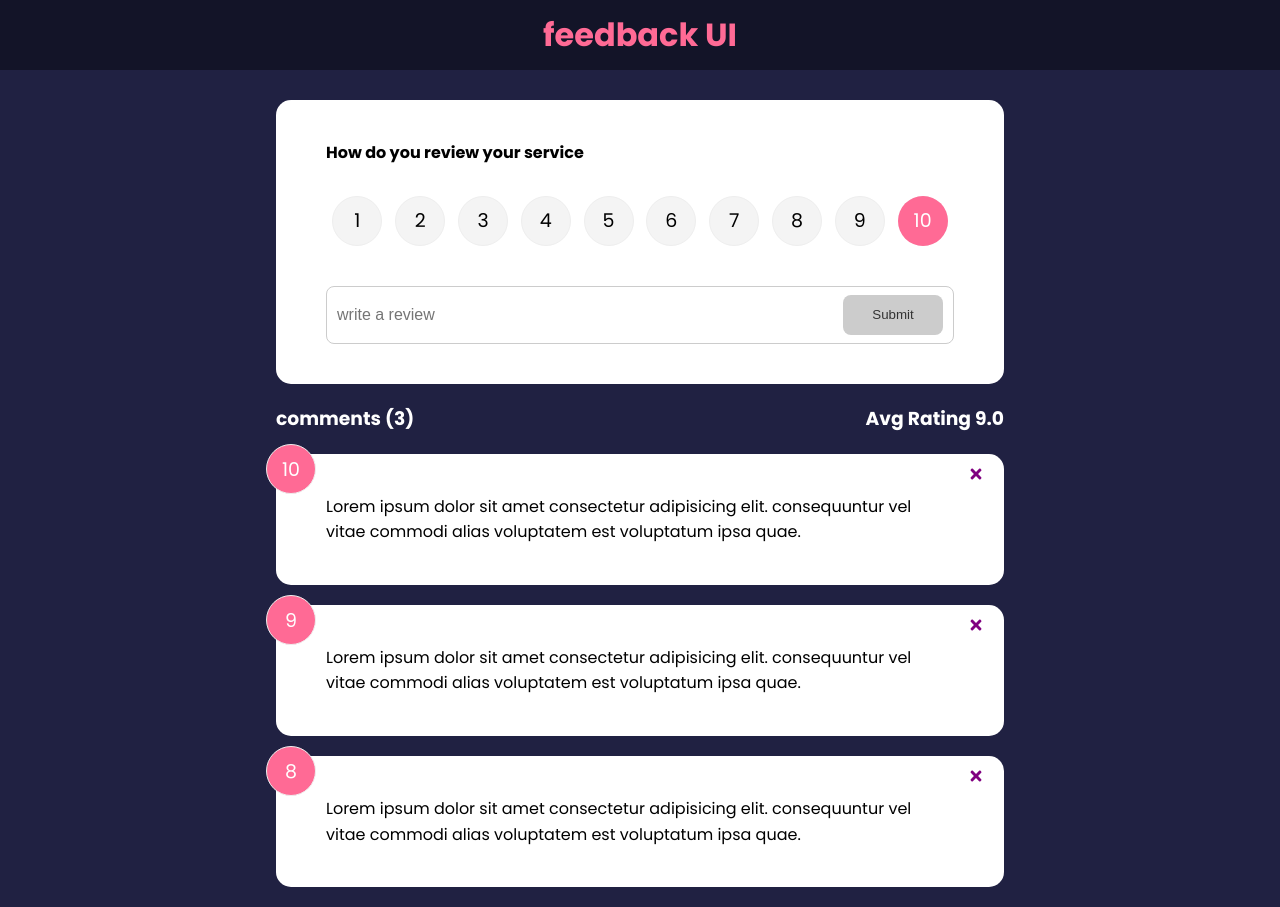
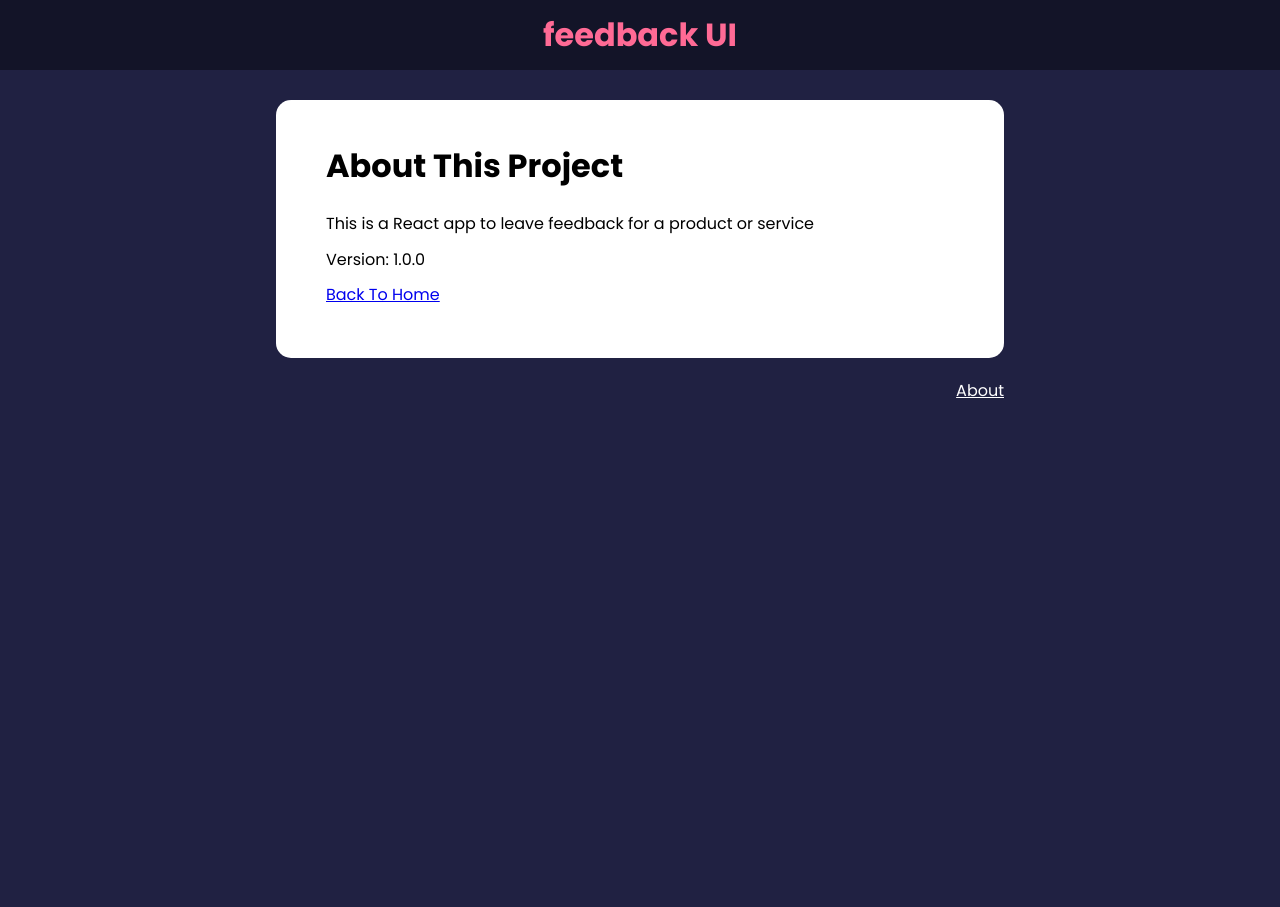
Before and after one commit to jawale204/learn-react, a React (Create React App) app: page /about in a window 1280 px wide. After the commit the page ends 800 px from the top, so only its background shows below. Built offline with nearby package versions, Linux system fonts and the light colour scheme.

Commit message:
about route added 5-26

```diff
--- a/package.json
+++ b/package.json
@@ -10,6 +10,7 @@
     "react": "^18.0.0",
     "react-dom": "^18.0.0",
     "react-icons": "^4.3.1",
+    "react-router-dom": "^6.3.0",
     "react-scripts": "5.0.0",
     "uuid": "^8.3.2",
     "web-vitals": "^2.1.4"
--- a/src/App.js
+++ b/src/App.js
@@ -5,6 +5,10 @@
 import FeedbackStats from "./components/FeedbackStats";
 import FeedbackForm from "./components/FeedbackForm";
 import { v4 as uuid4 } from "uuid";
+import { BrowserRouter, Route, Router, Routes } from "react-router-dom";
+import About from "./pages/About";
+import AboutLink from "./components/AboutLink";
+
 function App() {
   const [feedbacks, setFeedbacks] = useState(FeedbackItemList);
 
@@ -24,12 +28,26 @@
     <>
       <Header text="feedback UI" />
       <div className="container">
+        <BrowserRouter>
+          <Routes>
+            <Route
+              exact
+              path="/"
+              element={
+                <>
                   <FeedbackForm handleSubmit={handleSubmit} />
                   <FeedbackStats feedbacks={feedbacks} />
                   <FeedbackList
                     feedbacks={feedbacks}
                     handleDelete={handleDelete}
                   ></FeedbackList>
+                </>
+              }
+            ></Route>
+            <Route path="/about" element={<About />}></Route>
+          </Routes>
+          <AboutLink />
+        </BrowserRouter>
       </div>
     </>
   );
--- /dev/null
+++ b/src/components/AboutLink.jsx
@@ -0,0 +1,12 @@
+import React from "react";
+import { Link } from "react-router-dom";
+
+function AboutLink() {
+  return (
+    <div className="about-link">
+      <Link to="/about">About</Link>
+    </div>
+  );
+}
+
+export default AboutLink;
--- /dev/null
+++ b/src/pages/About.jsx
@@ -0,0 +1,20 @@
+import React from "react";
+import Card from "../components/shared/Card";
+import { Link } from "react-router-dom";
+function About() {
+  return (
+    <Card>
+      <div className="about">
+        <h1>About This Project</h1>
+        <p>This is a React app to leave feedback for a product or service</p>
+        <p>Version: 1.0.0</p>
+
+        <p>
+          <Link to="/">Back To Home</Link>
+        </p>
+      </div>
+    </Card>
+  );
+}
+
+export default About;
```
Also changed, not shown: 1 other file (tests, documents, lock files or other folders). Lines whose indentation alone changed are shown as unchanged.
